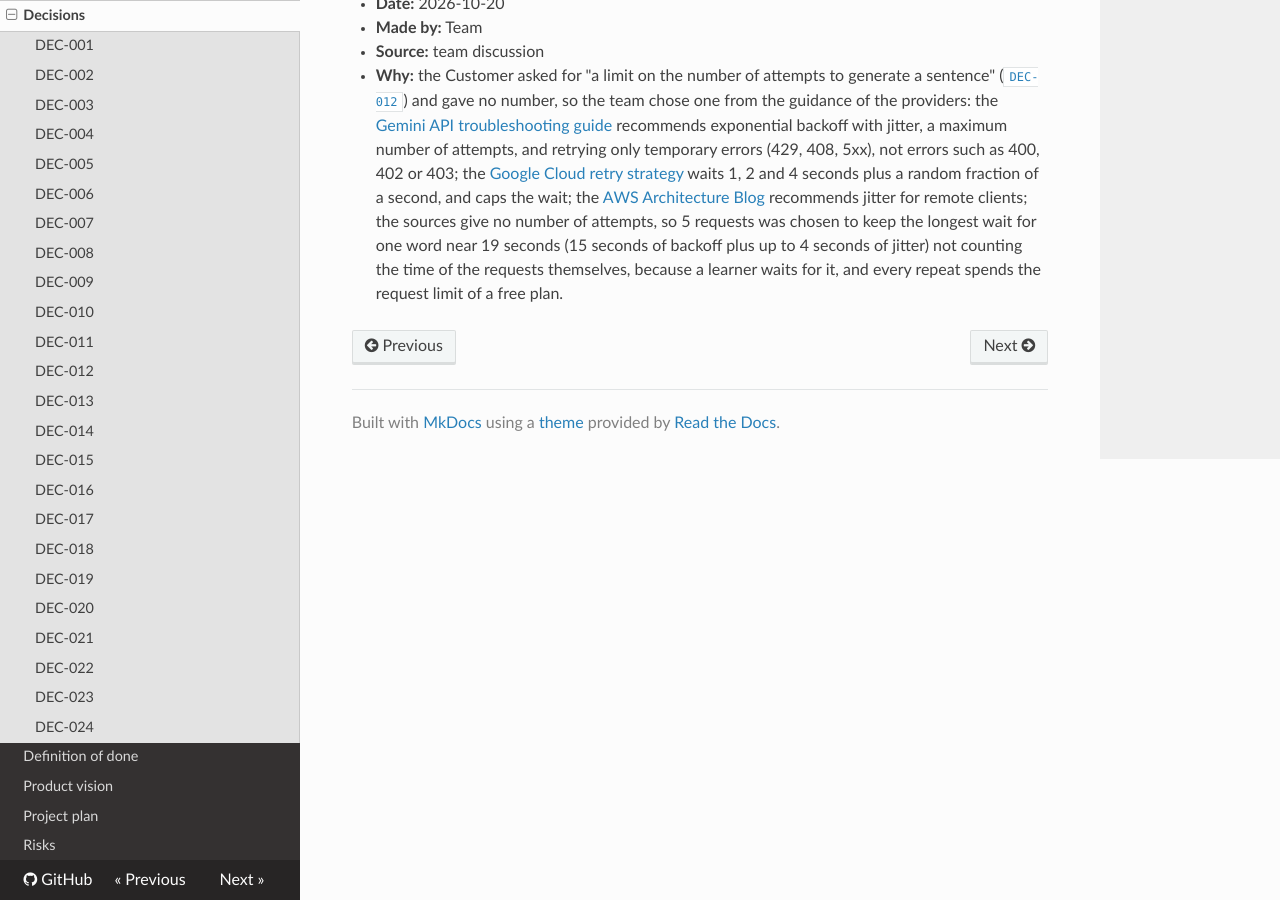
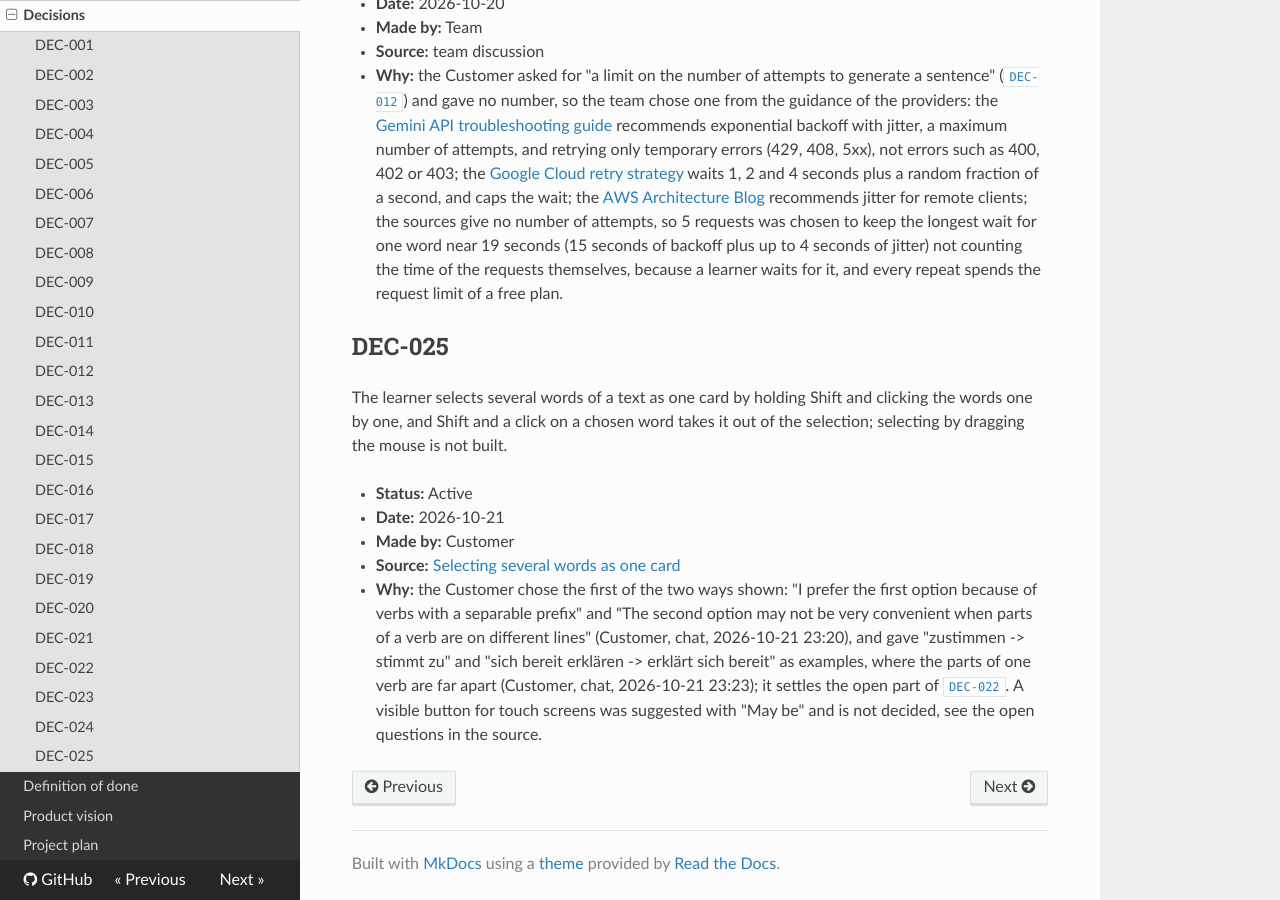
Before and after one commit to itpd-team-6/sentence-cards-generator-team-6, an MkDocs documentation site: the page built from docs/decisions.md, in a window 1280 px wide and 900 px high, scrolled down 8871 px. Built offline with MkDocs 1.6.1, drawn with Linux system fonts in a browser that asks for light colours; nearby versions of some CDN libraries.

Commit message:
Record the word selection options and the Customer's choice

```diff
--- a/docs/decisions.md
+++ b/docs/decisions.md
@@ -239,3 +239,14 @@ When the language model does not answer, the product repeats the request up to 5
 - **Made by:** Team
 - **Source:** team discussion
 - **Why:** the Customer asked for "a limit on the number of attempts to generate a sentence" ([`DEC-012`](#dec-012)) and gave no number, so the team chose one from the guidance of the providers: the [Gemini API troubleshooting guide](https://ai.google.dev/gemini-api/docs/troubleshooting) recommends exponential backoff with jitter, a maximum number of attempts, and retrying only temporary errors (429, 408, 5xx), not errors such as 400, 402 or 403; the [Google Cloud retry strategy](https://docs.cloud.google.com/model-armor/retry-strategy) waits 1, 2 and 4 seconds plus a random fraction of a second, and caps the wait; the [AWS Architecture Blog](https://aws.amazon.com/blogs/architecture/exponential-backoff-and-jitter/) recommends jitter for remote clients; the sources give no number of attempts, so 5 requests was chosen to keep the longest wait for one word near 19 seconds (15 seconds of backoff plus up to 4 seconds of jitter) not counting the time of the requests themselves, because a learner waits for it, and every repeat spends the request limit of a free plan.
+
+## DEC-025
+
+The learner selects several words of a text as one card by holding Shift and clicking the words one by one, and Shift and a click on a chosen word takes it out of the selection; selecting by dragging the mouse is not built.
+
+- **Status:** Active
+- **Date:** 2026-10-21
+- **Made by:** Customer
+- **Source:** [Selecting several words as one card](research/word-selection-options.md)
+- **Why:** the Customer chose the first of the two ways shown: "I prefer the first option because of verbs with a separable prefix" and "The second option may not be very convenient when parts of a verb are on different lines" (Customer, chat, 2026-10-21 23:20), and gave "zustimmen -> stimmt zu" and "sich bereit erklären -> erklärt sich bereit" as examples, where the parts of one verb are far apart (Customer, chat, 2026-10-21 23:23); it settles the open part of [`DEC-022`](#dec-022).
+  A visible button for touch screens was suggested with "May be" and is not decided, see the open questions in the source.
```
Also changed, not shown: docs/research/word-selection-options.md (added, +84 -0 lines), docs/research/images/word-selection-1-shift-held.png (added), docs/research/images/word-selection-2-drag-in-progress.png (added), docs/research/images/word-selection-3-click-takes-word-out.png (added).
